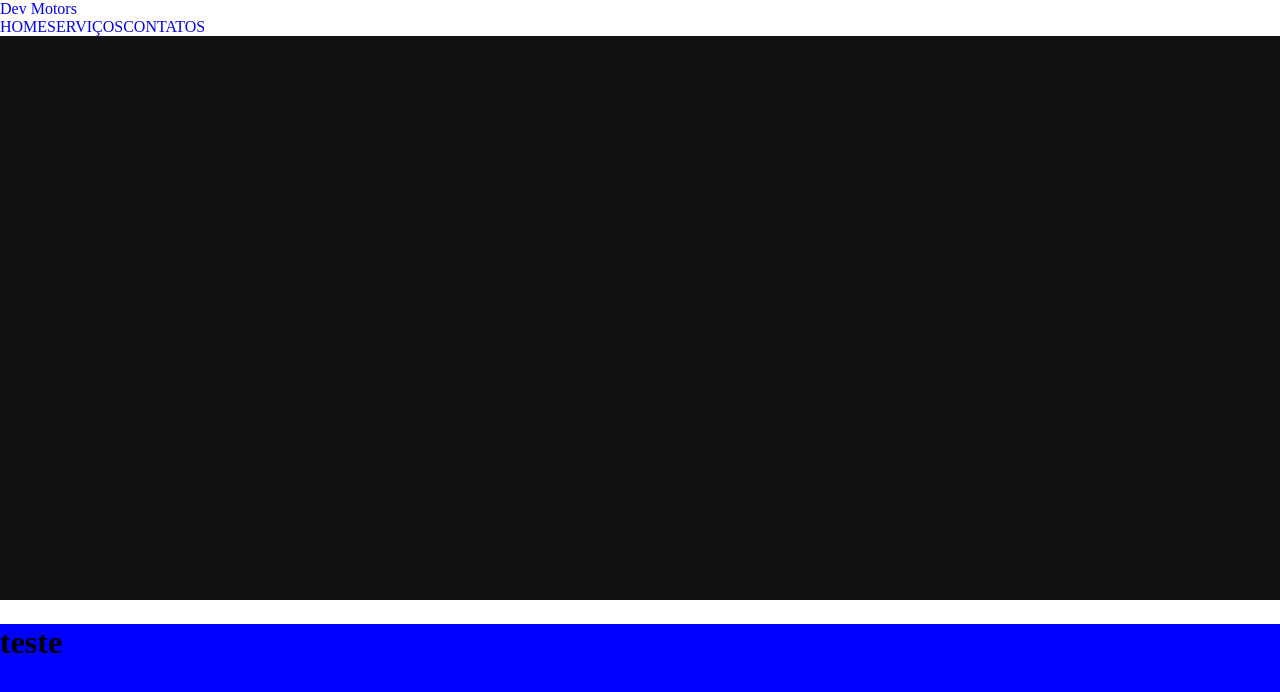
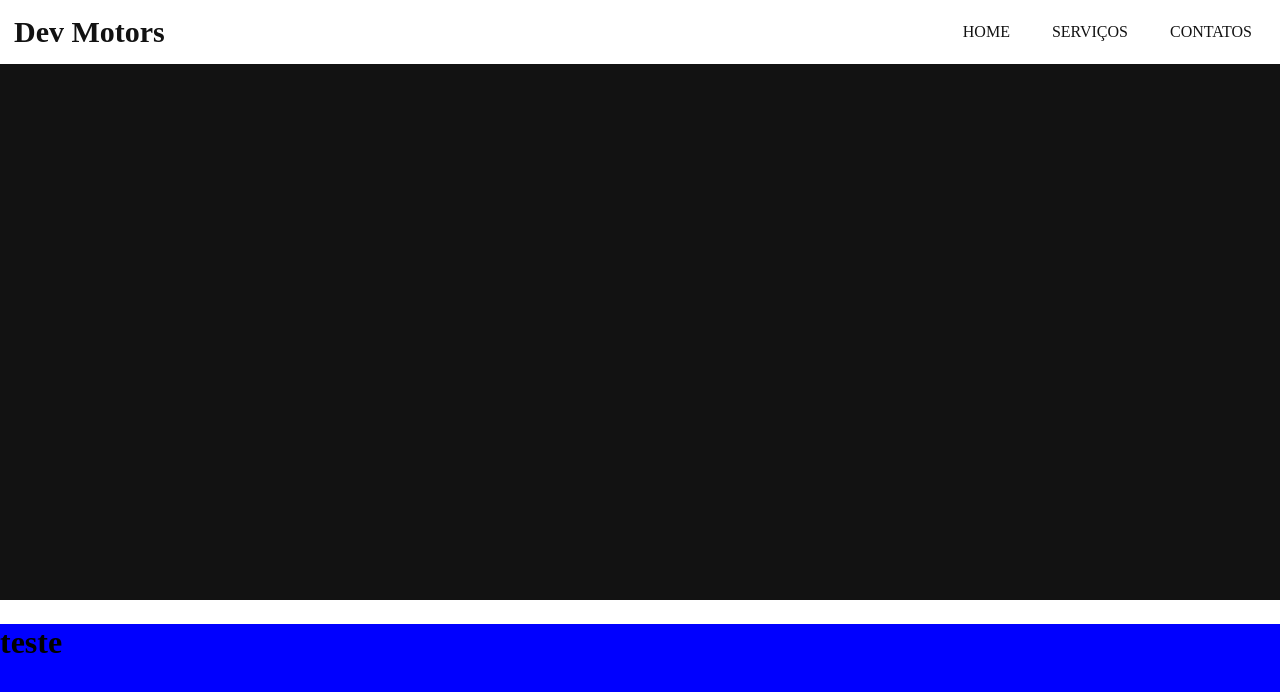
Before and after one commit to pabloteodoro/devmotors, a Next.js app in the folder projetonext/devmotors/: page / in a window 1280 px wide. Shown: the top 692 px of the page. Built offline with nearby package versions, Linux system fonts and the light colour scheme.

Commit message:
New header style

```diff
--- a/projetonext/devmotors/src/components/header/styles.module.scss
+++ b/projetonext/devmotors/src/components/header/styles.module.scss
@@ -18,3 +18,53 @@
 .background {
     background-color: #fff;
 }
+
+.container {
+    max-width: 1280px;
+    margin: 0 auto;
+    padding: 0 14px;
+}
+
+.content {
+    display:flex;
+    align-items: center;
+    justify-content: space-between;
+    height: 64px;
+
+}
+
+.contentLogo {
+    display: none;
+}
+
+.contentLogo a{
+    font-weight: bold;
+    color: #121212;
+    font-size: 30px;
+
+}
+
+.nav {
+    display: flex;
+    gap: 14px;
+
+    a {
+        font-weight: medium;
+        color: #121212;
+        display: flex;
+        align-items: center;
+        padding: 8px 14px;
+        transition: all 0.7s;
+    }
+
+    a:hover {
+        background-color: #f2f2f2;
+        transform: scale(1.09);
+    }
+}
+
+@media (min-width: 640px) {
+    .contentLogo {
+        display: flex;
+    }
+}
```
